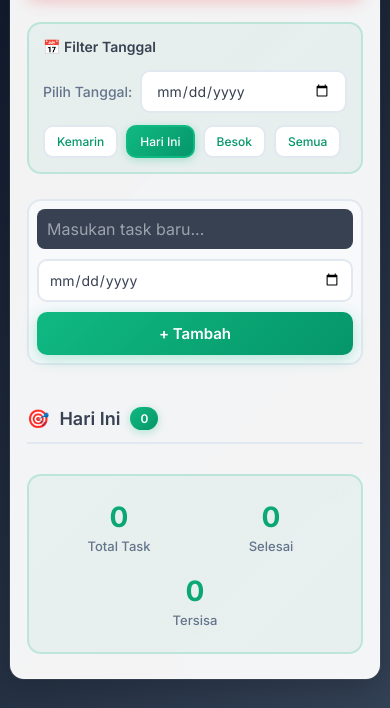
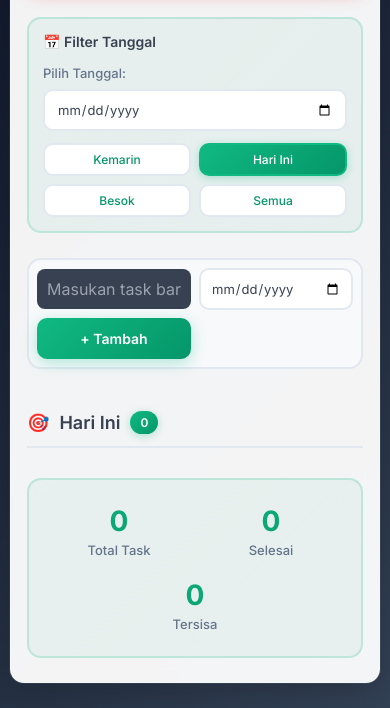
Before and after one commit to Rafizhafar/To-do-List, a plain HTML site: page public/todo.html in a window 390 px wide. Shown: the part 136-844 px from the top of the page. Drawn offline with Linux system fonts and the light colour scheme; no server answers.

Commit message:
responsive di todo

```diff
--- a/public/css/todo.css
+++ b/public/css/todo.css
@@ -556,24 +556,55 @@ ul li span::before {
     font-size: 12px;
   }
 
+  .date-input-group {
+    flex-direction: column;
+    align-items: stretch;
+    width: 100%;
+  }
+
+  .date-input-group label {
+    font-size: 13px;
+  }
+
+  .date-input-group input[type="date"] {
+    width: 100%;
+    padding: 10px 12px;
+    font-size: 13px;
+  }
+
+  .quick-filters {
+    width: 100%;
+  }
+
+  .quick-filter-btn {
+    flex: 1;
+    min-width: calc(50% - 4px);
+  }
+
   .row {
     flex-wrap: wrap;
     padding: 8px;
+    gap: 8px;
   }
 
   input#input-box {
     width: 100%;
     padding: 10px;
+    order: 1;
   }
 
   .task-date-select {
-    width: 100%;
+    width: calc(50% - 4px);
     padding: 10px;
+    font-size: 13px;
+    order: 2;
   }
 
   #add-btn {
-    width: 100%;
+    width: calc(50% - 4px);
     padding: 12px;
+    font-size: 14px;
+    order: 3;
   }
 }
 
```
